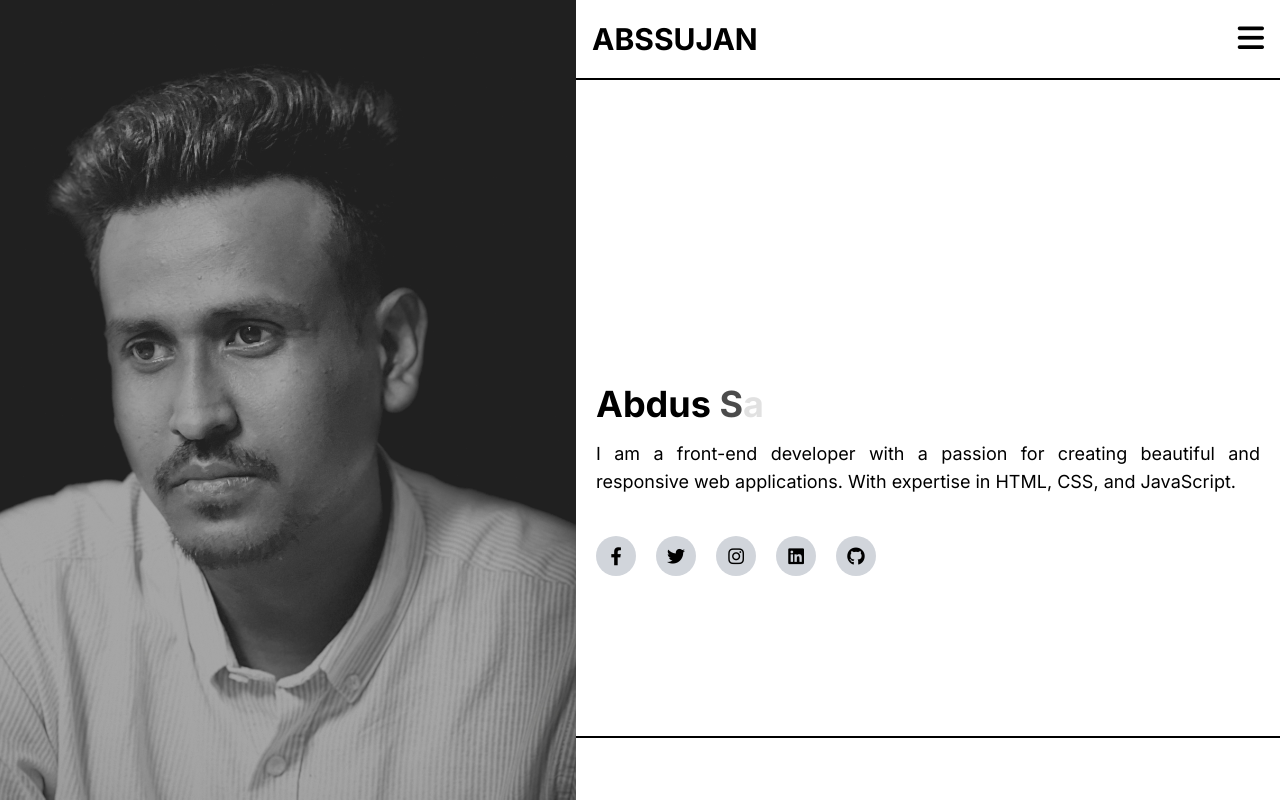
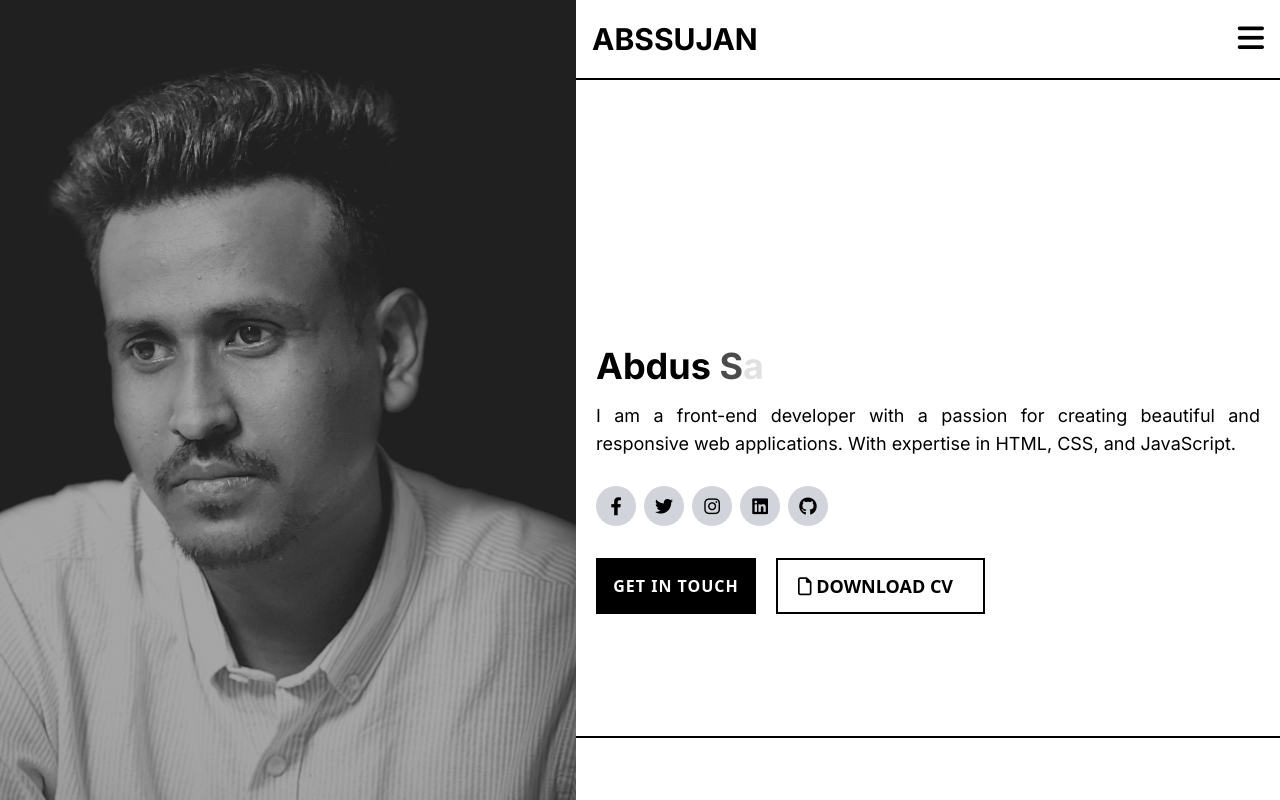
Before and after one commit to abssujan/abbssujan-protfolio, a website: page dist/index.html in a window 1280 px wide. Drawn offline with nearby package versions, Linux system fonts and the light colour scheme.

Commit message:
create middile two buttons

```diff
--- a/dist/index.html
+++ b/dist/index.html
@@ -71,7 +71,7 @@
                         <!-- pc-version-dropdown -->
                     </div>
                     <!-- middile container -->
-                    <div class="middile-container flex items-center h-full px-5">
+                    <div class="middile-container flex  flex-col justify-center h-full px-5">
                         <!-- logo and social icon box -->
                         <div class="middile-logo-icons">
                             <!-- heading & paragraph -->
@@ -88,7 +88,7 @@
                                 </p>
                             </div>
                             <!-- social icons -->
-                            <div class="social-icons-middile mt-10 flex space-x-5">
+                            <div class="social-icons-middile mt-7 flex space-x-2">
                                 <div class="social-icons-middile-div w-10 h-10 bg-gray-300 flex items-center justify-center hover:rounded-none hover:bg-black hover:text-white"><a class="text-lg" href="#"><i class="fa-brands fa-facebook-f"></i></a></div>
                                 <div class="social-icons-middile-div w-10 h-10 bg-gray-300 flex items-center justify-center hover:rounded-none hover:bg-black hover:text-white"><a class="text-lg" href="#"><i class="fa-brands fa-twitter"></i></a></div>
                                 <div class="social-icons-middile-div w-10 h-10 bg-gray-300 flex items-center justify-center hover:rounded-none hover:bg-black hover:text-white"><a class="text-lg" href="#"><i class="fa-brands fa-instagram"></i></a></div>
@@ -97,7 +97,14 @@
                             </div>
                         </div>
                         <!-- middile-two-buttons -->
-                        <div class="middile-two-buttons"></div>
+                        <div class="middile-two-buttons flex mt-8 space-x-5">
+                             <!-- buttons-one -->
+                            <div class="middile-buttons-one bg-black transition-all  text-white relative overflow-hidden w-40 h-14 flex items-center justify-center cursor-pointer">
+                                <a class="py-2 px-3 " href="#"><span class="span-text text-base leading-5 uppercase font-medium tracking-wide">Get in touch</span></a>
+                            </div>
+                            <!-- buttons-two -->
+                            <button class="middile-buttons-two"><i class="fa-regular fa-file"></i> Download CV</button>
+                        </div>
                     </div>
                     <!-- footer -->
                     <div class="h-16 border-t-2 border-black absolute bottom-0 w-full">
--- a/dist/style.css
+++ b/dist/style.css
@@ -33,3 +33,123 @@
     border-radius: 100%;
     transition: all 0.75s ease-in-out;
 }
+
+/* middile buttons  */
+.middile-buttons-one {
+   position: relative;
+   display: flex;
+   justify-content: center;
+   align-items: center;
+   border-radius: 0;
+   background: #000;
+   overflow: hidden;
+   border: none;
+
+}
+.middile-buttons-one:after{
+    content: " ";
+    width: 0%;
+    top: 0;
+    height: 100%;
+    background: #e5e5e5;
+    position: absolute;
+    transition: all 0.4s ease-in-out;
+    right: 0;
+}
+
+.middile-buttons-one:hover:after {
+                                                        /* this will be create "after" width 100%
+                                                        and make in illionson to like silder back  */
+ right: auto;
+ left: 0;
+ width: 100%;
+ top: 0;
+
+}
+ .span-text{
+    text-decoration: none;
+    width: 100%;
+    color: #fff;
+    font-size: 16px;
+    font-weight: 600;
+    line-height: 19px;
+    letter-spacing: 1px;
+    transition: all 0.5s ease-in-out;
+    text-transform: uppercase;
+    position: relative;
+    z-index: 2;
+    width: 100%;
+    display: block;
+
+}
+.middile-buttons-one:hover .span-text {
+   color: #000000;
+   animation: scaleUp 0.3s ease-in-out;
+}
+
+@keyframes scaleUp {
+    0% {
+       transform: scale(1);
+   }
+
+   50% {
+       transform: scale(0.95);
+   }
+
+   100% {
+       transform: scale(1);
+   }
+ }
+ /* button two */
+.middile-buttons-two {
+    --color: #000;
+    background-color: transparent;
+    border: 2px solid #000;
+    transition: .5s;
+    position: relative;
+    overflow: hidden;
+    cursor: pointer;
+    z-index: 1;
+    font-weight: 600;
+    font-size: 18px;
+    line-height: 19px;
+    text-transform: uppercase;
+    padding: 15px 30px 15px 20px;
+    border-radius: 0;
+}
+.middile-buttons-two::after, .middile-buttons-two::before {
+    content: '';
+    display: block;
+    height: 100%;
+    width: 100%;
+    transform: skew(90deg) translate(-50%, -50%);
+    position: absolute;
+    inset: 50%;
+    left: 25%;
+    z-index: -1;
+    transition: .5s ease-out;
+    background-color: var(--color);
+}
+.middile-buttons-two::before {
+   top: -50%;
+   left: -25%;
+   transform: skew(90deg) rotate(180deg) translate(-50%, -50%);
+}
+.middile-buttons-two:hover::before {
+    transform: skew(45deg) rotate(180deg) translate(-50%, -50%);
+}
+
+.middile-buttons-two:hover::after {
+    transform: skew(45deg) translate(-50%, -50%);
+}
+.middile-buttons-two:hover{
+   color: #ffffff!important;
+   border: 2px solid #000000;
+   border-color: #000!important;
+
+}
+.middile-buttons-two:active {
+   filter: brightness(.7);
+   transform: scale(.98);
+
+}
```
Also changed, not shown: dist/output.css.
